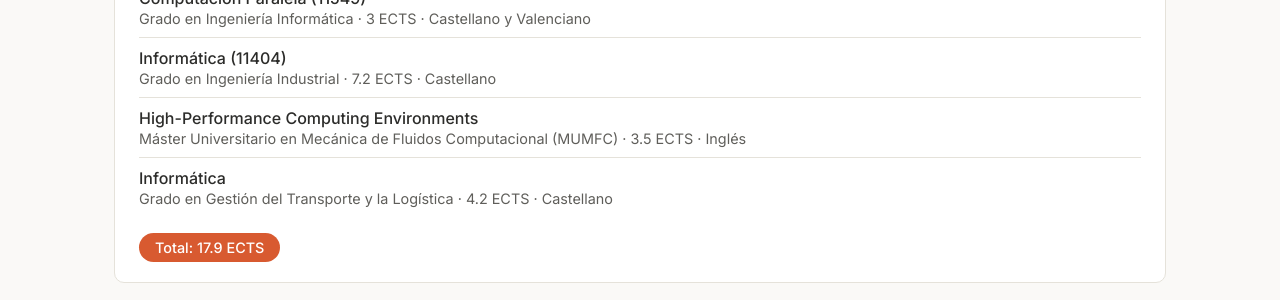
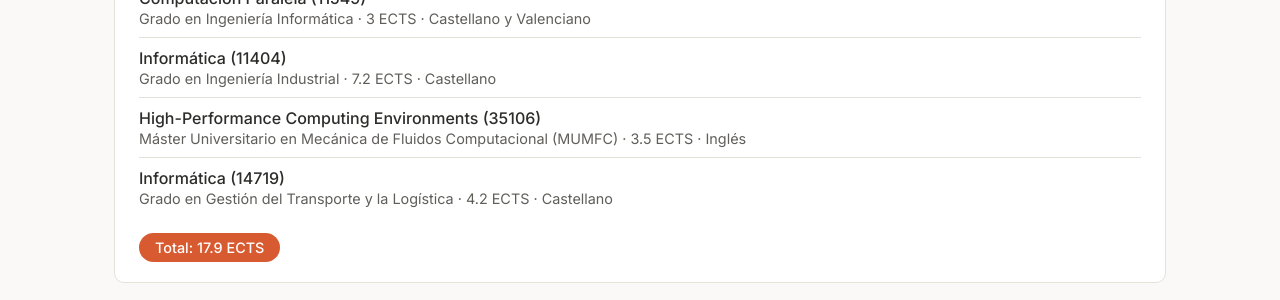
Before and after one commit to amcaar/amcaar.github.io, a Jekyll site: the page built from teaching/index.html, in a window 1280 px wide and 900 px high, scrolled down 346 px. Shown: the part 152-452 px from the top of the window. Built offline with Jekyll 4.4.1, drawn with Linux system fonts in a browser that asks for light colours; a style sheet for code colours, icons or effects is not loaded.

Commit message:
Update course codes in index.html

```diff
--- a/teaching/index.html
+++ b/teaching/index.html
@@ -25,8 +25,8 @@ title: Teaching - Amanda Calatrava
 		<ul class="course-list">
 			<li><span class="course-name">Computación Paralela (11549)</span><span class="course-meta">Grado en Ingeniería Informática · 3 ECTS · Castellano y Valenciano</span></li>
 			<li><span class="course-name">Informática (11404)</span><span class="course-meta">Grado en Ingeniería Industrial · 7.2 ECTS · Castellano</span></li>
-			<li><span class="course-name">High-Performance Computing Environments</span><span class="course-meta">Máster Universitario en Mecánica de Fluidos Computacional (MUMFC) · 3.5 ECTS · Inglés</span></li>
-			<li><span class="course-name">Informática</span><span class="course-meta">Grado en Gestión del Transporte y la Logística · 4.2 ECTS · Castellano</span></li>
+			<li><span class="course-name">High-Performance Computing Environments (35106)</span><span class="course-meta">Máster Universitario en Mecánica de Fluidos Computacional (MUMFC) · 3.5 ECTS · Inglés</span></li>
+			<li><span class="course-name">Informática (14719)</span><span class="course-meta">Grado en Gestión del Transporte y la Logística · 4.2 ECTS · Castellano</span></li>
 		</ul>
 		<div class="credits-total">Total: 17.9 ECTS</div>
 	</div>
```
